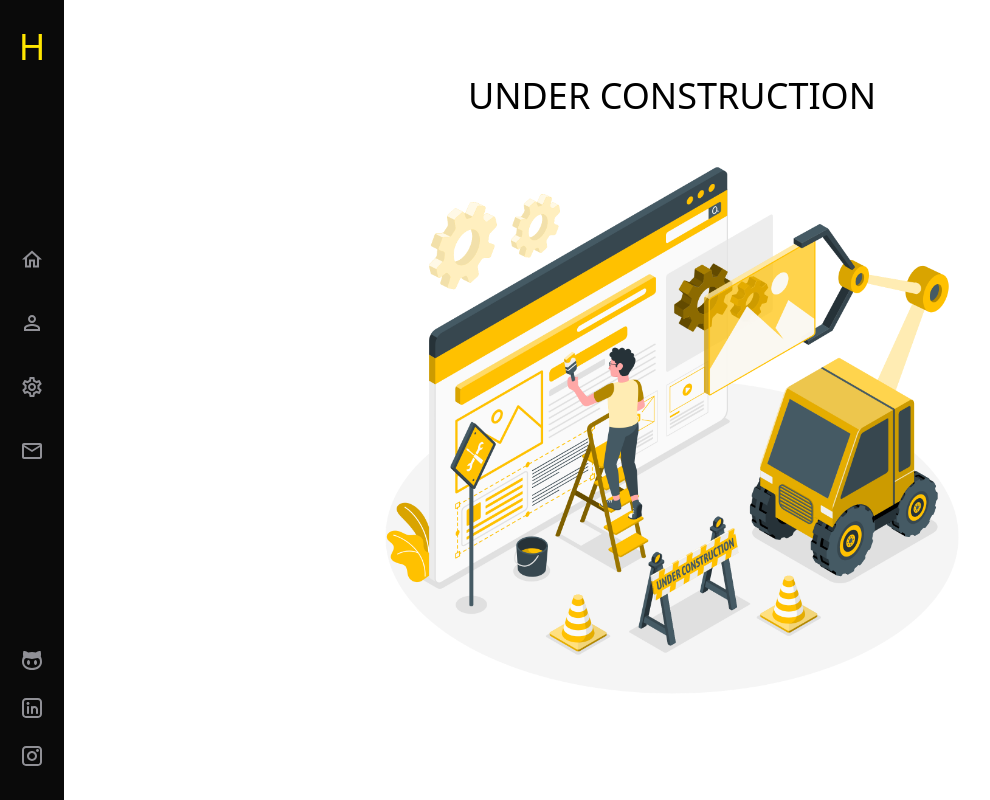
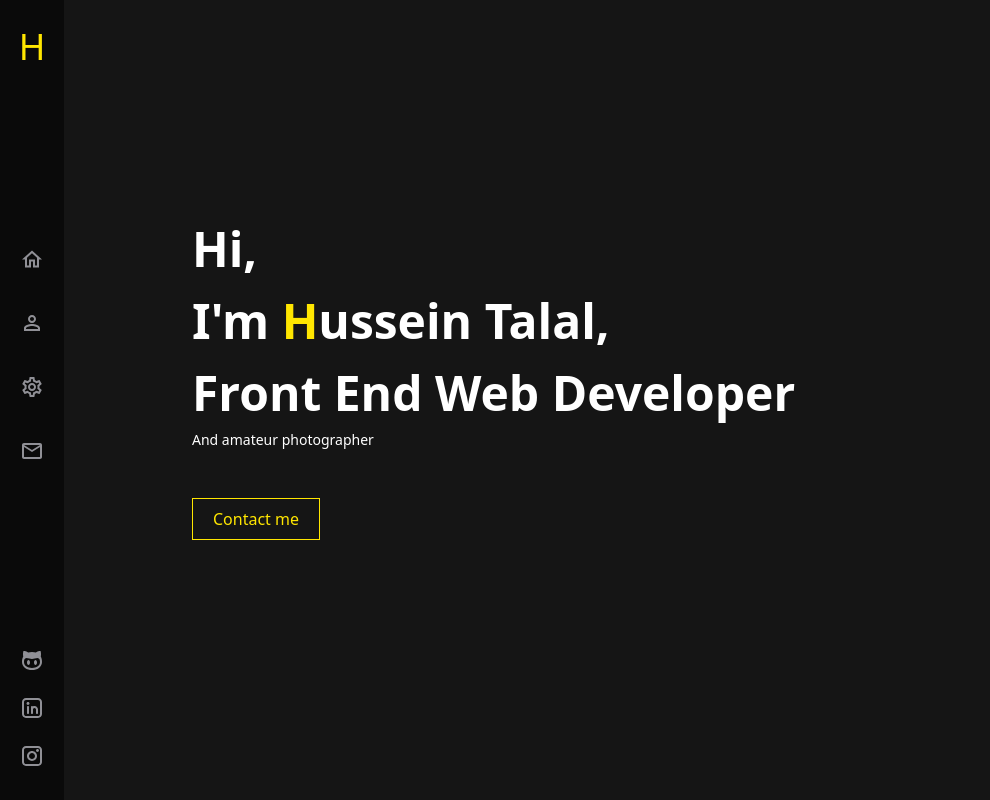
Before and after one commit to husseinTalal2/portfolio, a React (Create React App) app: page / in a window 1280 px wide. Shown: the whole page, without its empty margins (0-990 px from the left). Built offline with nearby package versions, Linux system fonts and the light colour scheme.

Commit message:
adding home page content with styling

```diff
--- a/src/App.js
+++ b/src/App.js
@@ -1,6 +1,6 @@
 import React from 'react';
 import Navbar from './containers/Navbar';
-import HomePage from './containers/HomePage';
+import HomePage from './containers/HomePage/HomePage';
 import SkillsPage from './containers/SkillsPage';
 import ContactPage from './containers/ContactPage';
 import AboutPage from './containers/AboutPage';
--- a/src/containers/HomePage.js
+++ /dev/null
@@ -1,17 +0,0 @@
-import React from 'react';
-import underConstruction from '../imgs/underConstruction.png';
-
-function HomePage() {
-  return (
-    <div className="flex flex-col my-5 mx-auto items-center justify-center ">
-      <h1 className="text-4xl">UNDER CONSTRUCTION</h1>
-      <img
-        className="w-screen lg:w-1/2"
-        src={underConstruction}
-        alt="under construction"
-      />
-    </div>
-  );
-}
-
-export default HomePage;
--- /dev/null
+++ b/src/containers/HomePage/HomePage.js
@@ -0,0 +1,24 @@
+import React from 'react';
+import { Link } from 'react-router-dom';
+import './style.css';
+function HomePage() {
+  return (
+    <div className="flex flex-col sm:py-56 py-40 sm:px-32 justify-center px-12 text-3xl font-semibold sm:text-5xl text-white bg-dark w-screen h-screen">
+      <h1>
+        Hi, <br /> I'm <span className="text-primaryYellow">H</span>ussein
+        Talal,
+        <br /> Front End Web Developer
+      </h1>
+      <span className="text-sm font-normal text-lightGray">And amateur photographer</span>
+
+      <Link
+        to="/contact"
+        className="button text-center my-12 bg-transparent w-32 text-base hover:bg-primaryYellow text-primaryYellow font-normal hover:text-darker py-2 px-4 border border-primaryYellow hover:border-transparent rounded-none"
+      >
+        Contact me
+      </Link>
+    </div>
+  );
+}
+
+export default HomePage;
--- /dev/null
+++ b/src/containers/HomePage/style.css
@@ -0,0 +1,3 @@
+.button {
+    transition: all .2s ease-in-out;
+}
```
